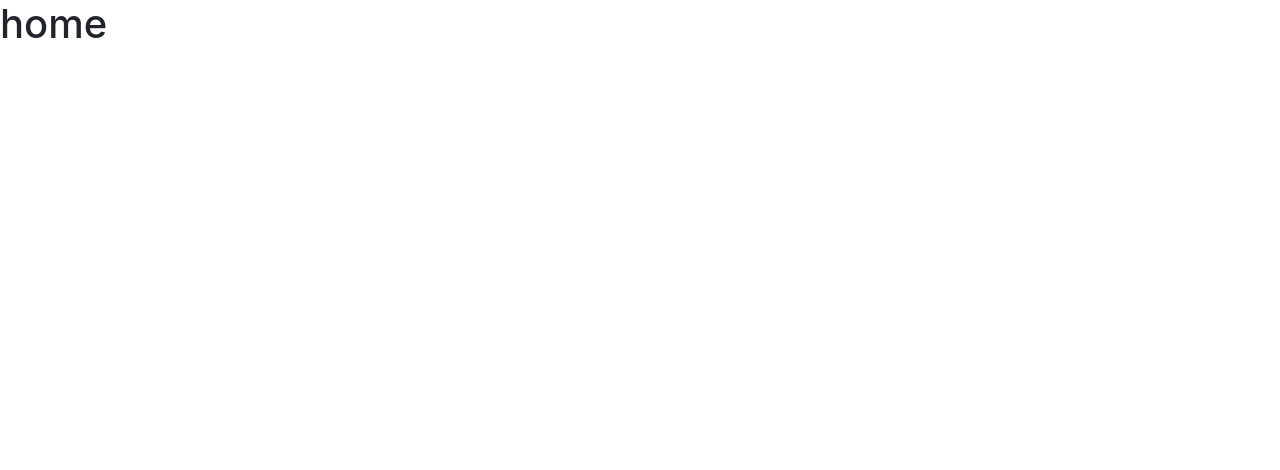
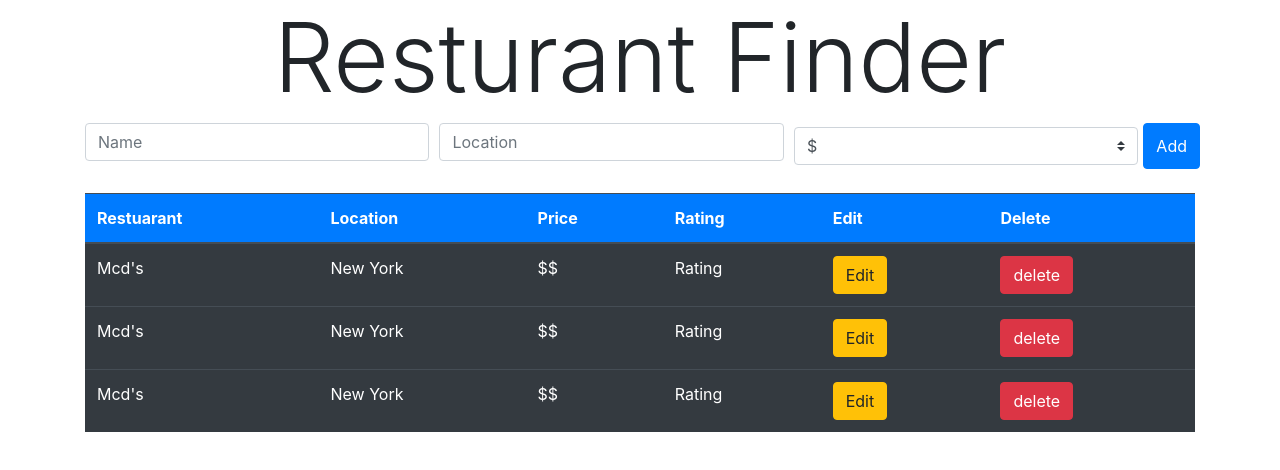
Before and after one commit to oliverclaxton/Yelp-app-project, a React (Create React App) app in the folder frontend/client/yelp/: page / in a window 1280 px wide. Shown: the top 470 px of the page. Built offline with nearby package versions, Linux system fonts and the light colour scheme.

Commit message:
added harcoded homepage in react

```diff
--- a/frontend/client/yelp/src/App.js
+++ b/frontend/client/yelp/src/App.js
@@ -7,7 +7,7 @@
 
 
 const App = () => {
-  return <div>
+  return <div className="container">
       <Router>
         <Switch>
           <Route exact path="/" component={Home}/>
--- /dev/null
+++ b/frontend/client/yelp/src/Components/AddRestaurant.jsx
@@ -0,0 +1,31 @@
+import React from 'react'
+
+const AddRestaurant = () => {
+    return (
+        <div className="mb-4">
+            <form action="">
+                <div className="form-row">
+                    <div className="col">
+                        <input className="form-control"type="text" name="" id="" placeholder="Name"/>
+                    </div>
+                    <div className="col">
+                        <input className="form-control"type="text" name="" id="" placeholder="Location" />
+                    </div>
+                    <div className="col">
+                        <select className="custom-select my-1 mr-sm-2">
+                            <option disabled> Price Range </option>
+                            <option value="1">$</option>
+                            <option value="2">$$</option>
+                            <option value="3">$$$</option>
+                            <option value="4">$$$$</option>
+                            <option value="5">$$$$$</option>
+                        </select>
+                    </div>
+                    <button className="btn btn-primary"> Add </button>
+                </div>
+            </form>
+        </div>
+    )
+}
+
+export default AddRestaurant
--- /dev/null
+++ b/frontend/client/yelp/src/Components/Header.jsx
@@ -0,0 +1,11 @@
+import React from 'react'
+
+const Header = () => {
+    return (
+        <div>
+            <h1 className = "font-weight-light display-1 text-center">Resturant Finder</h1>
+        </div>
+    )
+}
+
+export default Header
--- /dev/null
+++ b/frontend/client/yelp/src/Components/RestaurantList.jsx
@@ -0,0 +1,49 @@
+import React from 'react'
+
+const RestaurantList = () => {
+    return (
+        <div className="list-group">
+            <table className="table table-hover table-dark">
+                <thead>
+                    <tr className="bg-primary">
+                        <th scope="col">Restuarant</th>
+                        <th scope="col">Location</th>
+                        <th scope="col">Price</th>
+                        <th scope="col">Rating</th>
+                        <th scope="col">Edit</th>
+                        <th scope="col">Delete</th>
+                    </tr>
+                </thead>
+                <tbody>
+                    <tr>
+                        <td>Mcd's</td>
+                        <td>New York</td>
+                        <td>$$</td>
+                        <td>Rating</td>
+                        <td><button className="btn btn-warning">Edit</button></td>
+                        <td><button className="btn btn-danger">delete</button></td>
+                    </tr>
+                    <tr>
+                        <td>Mcd's</td>
+                        <td>New York</td>
+                        <td>$$</td>
+                        <td>Rating</td>
+                        <td><button className="btn btn-warning">Edit</button></td>
+                        <td><button className="btn btn-danger">delete</button></td>
+                    </tr>
+                    <tr>
+                        <td>Mcd's</td>
+                        <td>New York</td>
+                        <td>$$</td>
+                        <td>Rating</td>
+                        <td><button className="btn btn-warning">Edit</button></td>
+                        <td><button className="btn btn-danger">delete</button></td>
+                    </tr>
+                </tbody>
+            </table>
+
+        </div>
+    )
+}
+
+export default RestaurantList
--- a/frontend/client/yelp/src/routes/Home.jsx
+++ b/frontend/client/yelp/src/routes/Home.jsx
@@ -1,9 +1,15 @@
 import React from 'react'
+import Header from '../Components/Header'
+import AddRestaurant from '../Components/AddRestaurant'
+import RestaurantList from '../Components/RestaurantList'
 
 const home = () => {
     return (
         <div>
-            <h1>home</h1>
+            <Header/>
+            <AddRestaurant/>
+            <RestaurantList/>
+
         </div>
     )
 }
```
